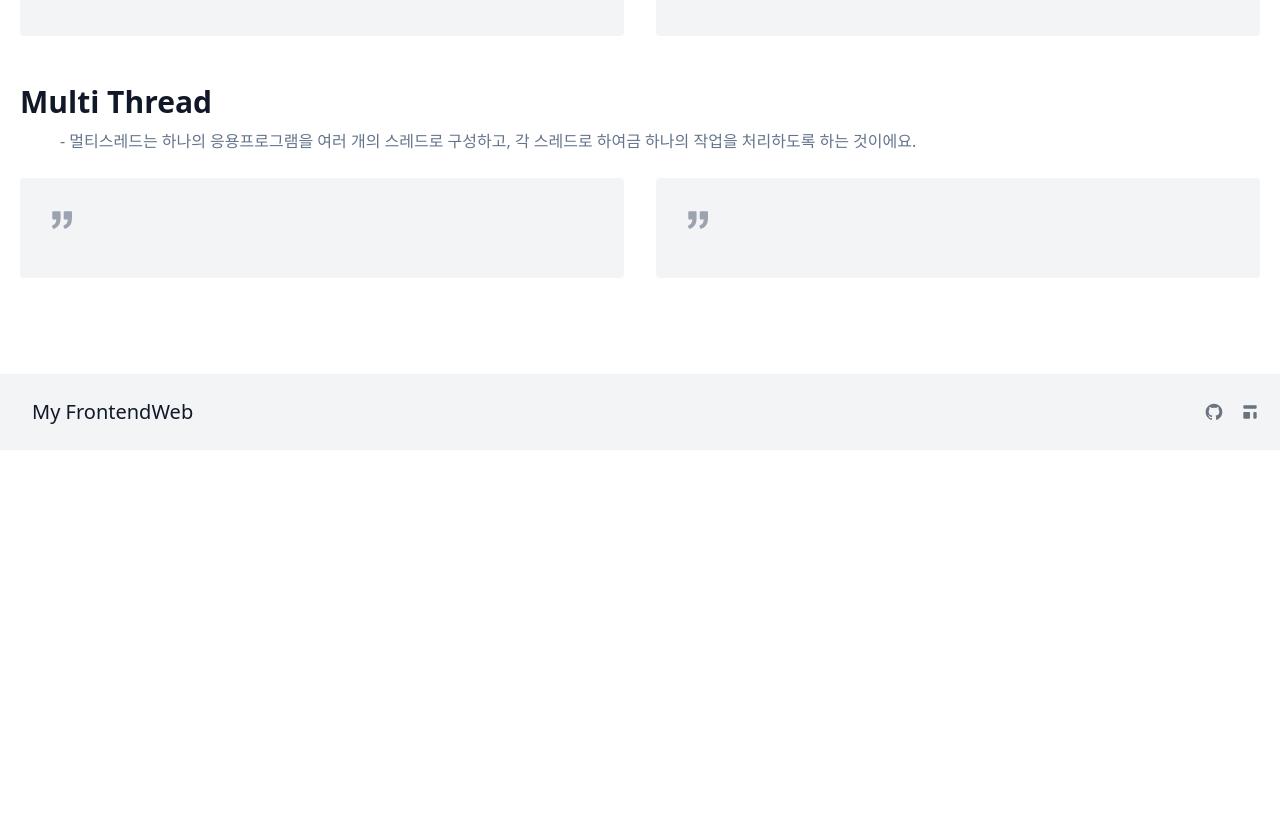
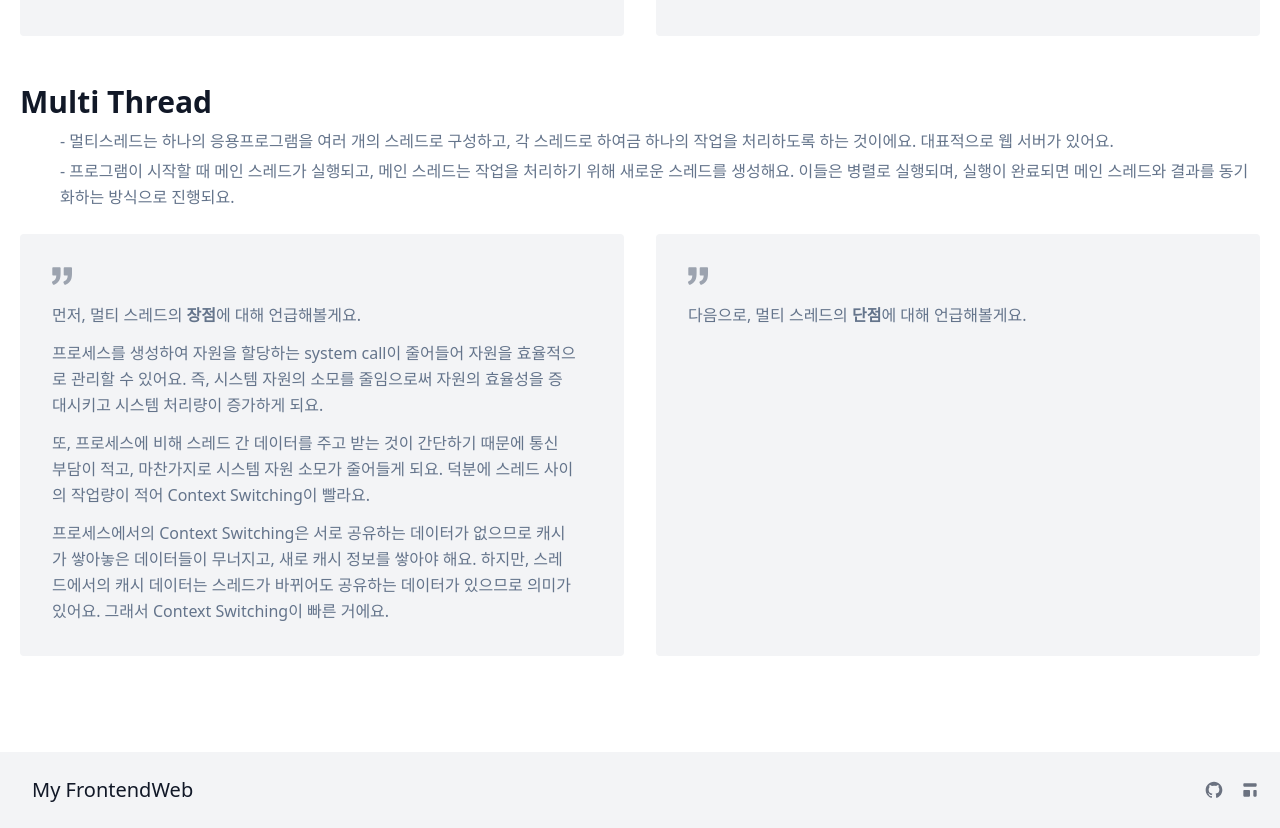
Before and after one commit to Lee-Sang-Beom/nextjs_and_notion, a Next.js app: page /web_basic/process_and_thread in a window 1280 px wide. Shown: the part 3240-4068 px from the top of the page. Before the commit the page ends 3690 px from the top, so only its background shows below. Built offline with nearby package versions, Linux system fonts and the light colour scheme.

Commit message:
add content : Advantages multi thread

```diff
--- a/pages/web_basic/process_and_thread.tsx
+++ b/pages/web_basic/process_and_thread.tsx
@@ -282,7 +282,7 @@ export default function Process_and_Thread() {
                                             <path d="M925.036 57.197h-304c-27.6 0-50 22.4-50 50v304c0 27.601 22.4 50 50 50h145.5c-1.9 79.601-20.4 143.3-55.4 191.2-27.6 37.8-69.399 69.1-125.3 93.8-25.7 11.3-36.8 41.7-24.8 67.101l36 76c11.6 24.399 40.3 35.1 65.1 24.399 66.2-28.6 122.101-64.8 167.7-108.8 55.601-53.7 93.7-114.3 114.3-181.9 20.601-67.6 30.9-159.8 30.9-276.8v-239c0-27.599-22.401-50-50-50zM106.036 913.497c65.4-28.5 121-64.699 166.9-108.6 56.1-53.7 94.4-114.1 115-181.2 20.6-67.1 30.899-159.6 30.899-277.5v-239c0-27.6-22.399-50-50-50h-304c-27.6 0-50 22.4-50 50v304c0 27.601 22.4 50 50 50h145.5c-1.9 79.601-20.4 143.3-55.4 191.2-27.6 37.8-69.4 69.1-125.3 93.8-25.7 11.3-36.8 41.7-24.8 67.101l35.9 75.8c11.601 24.399 40.501 35.2 65.301 24.399z"></path>
                                         </svg>
 
-                                        <p className="leading-relaxed mb-3 dark:text-slate-700">
+                                        <p className="leading-relaxed mb-3 dark:text-slate-700" title="캐시 : CPU와 메인메모리 사이에 위치하며 CPU에서 한번 이상 읽어들인 메모리의 데이터를 저장하고 있다가, CPU가 다시 그 메모리에 저장된 데이터를 요구할 때, 메인메모리를 통하지 않고 데이터를 전달해 주는 용도">
                                             <strong>{`Context Switching`}</strong>{`발생 시, 캐시 메모리 초기화 등의 무거운 작업들을 동반하여 비용과 시간이 많이 소모되는 오버헤드가 발생할 수 있어요.
                                              Context Switching은 CPU가 한 번에 하나의 프로세스만 실행 가능하기 때문에 등장한 개념이에요.`}
                                         </p>
@@ -306,8 +306,11 @@ export default function Process_and_Thread() {
                         {/* 멀티 스레드 */}
                         <div className="mb-12">
                             <h1 className="text-3xl font-bold title-font text-gray-900 mt-6 mb-2 ">Multi Thread</h1>
+                            <p className="sm:w-full leading-relaxed text-base sm:pl-10 pl-0 mt-1">
+                                {`- 멀티스레드는 하나의 응용프로그램을 여러 개의 스레드로 구성하고, 각 스레드로 하여금 하나의 작업을 처리하도록 하는 것이에요. 대표적으로 웹 서버가 있어요.`}
+                            </p>
                             <p className="sm:w-full leading-relaxed text-base sm:pl-10 pl-0 mt-1 mb-6">
-                                {`- 멀티스레드는 하나의 응용프로그램을 여러 개의 스레드로 구성하고, 각 스레드로 하여금 하나의 작업을 처리하도록 하는 것이에요.`}
+                                {`- 프로그램이 시작할 때 메인 스레드가 실행되고, 메인 스레드는 작업을 처리하기 위해 새로운 스레드를 생성해요. 이들은 병렬로 실행되며, 실행이 완료되면 메인 스레드와 결과를 동기화하는 방식으로 진행되요.`}
                             </p>
                             <div className="flex flex-wrap -m-4">
                                 <div className="p-4 md:w-1/2 w-full">
@@ -316,12 +319,17 @@ export default function Process_and_Thread() {
                                             <path d="M925.036 57.197h-304c-27.6 0-50 22.4-50 50v304c0 27.601 22.4 50 50 50h145.5c-1.9 79.601-20.4 143.3-55.4 191.2-27.6 37.8-69.399 69.1-125.3 93.8-25.7 11.3-36.8 41.7-24.8 67.101l36 76c11.6 24.399 40.3 35.1 65.1 24.399 66.2-28.6 122.101-64.8 167.7-108.8 55.601-53.7 93.7-114.3 114.3-181.9 20.601-67.6 30.9-159.8 30.9-276.8v-239c0-27.599-22.401-50-50-50zM106.036 913.497c65.4-28.5 121-64.699 166.9-108.6 56.1-53.7 94.4-114.1 115-181.2 20.6-67.1 30.899-159.6 30.899-277.5v-239c0-27.6-22.399-50-50-50h-304c-27.6 0-50 22.4-50 50v304c0 27.601 22.4 50 50 50h145.5c-1.9 79.601-20.4 143.3-55.4 191.2-27.6 37.8-69.4 69.1-125.3 93.8-25.7 11.3-36.8 41.7-24.8 67.101l35.9 75.8c11.601 24.399 40.501 35.2 65.301 24.399z"></path>
                                         </svg>
                                         <p className="leading-relaxed mb-3 dark:text-slate-700">
-                                            {``}
+                                            {`먼저, 멀티 스레드의 `}<strong>{`장점`}</strong>{`에 대해 언급해볼게요.`}
+                                        </p>
+                                        <p className="leading-relaxed mb-3 dark:text-slate-700">
+                                            {`프로세스를 생성하여 자원을 할당하는 system call이 줄어들어 자원을 효율적으로 관리할 수 있어요. 즉, 시스템 자원의 소모를 줄임으로써 자원의 효율성을 증대시키고 시스템 처리량이 증가하게 되요. `}
                                             </p>
                                         <p className="leading-relaxed mb-3 dark:text-slate-700">
-                                            {``}
+                                            {`또, 프로세스에 비해 스레드 간 데이터를 주고 받는 것이 간단하기 때문에 통신 부담이 적고, 마찬가지로 시스템 자원 소모가 줄어들게 되요. 덕분에 스레드 사이의 작업량이 적어 Context Switching이 빨라요.`}
                                         </p>
                                         <p className="leading-relaxed dark:text-slate-700">
+                                            {`프로세스에서의 Context Switching은 서로 공유하는 데이터가 없으므로 캐시가 쌓아놓은 데이터들이 무너지고, 새로 캐시 정보를 쌓아야 해요.
+                                            하지만, 스레드에서의 캐시 데이터는 스레드가 바뀌어도 공유하는 데이터가 있으므로 의미가 있어요. 그래서 Context Switching이 빠른 거에요.`}
                                         </p>
                                     </div>
                                 </div>
@@ -331,8 +339,8 @@ export default function Process_and_Thread() {
                                             <path d="M925.036 57.197h-304c-27.6 0-50 22.4-50 50v304c0 27.601 22.4 50 50 50h145.5c-1.9 79.601-20.4 143.3-55.4 191.2-27.6 37.8-69.399 69.1-125.3 93.8-25.7 11.3-36.8 41.7-24.8 67.101l36 76c11.6 24.399 40.3 35.1 65.1 24.399 66.2-28.6 122.101-64.8 167.7-108.8 55.601-53.7 93.7-114.3 114.3-181.9 20.601-67.6 30.9-159.8 30.9-276.8v-239c0-27.599-22.401-50-50-50zM106.036 913.497c65.4-28.5 121-64.699 166.9-108.6 56.1-53.7 94.4-114.1 115-181.2 20.6-67.1 30.899-159.6 30.899-277.5v-239c0-27.6-22.399-50-50-50h-304c-27.6 0-50 22.4-50 50v304c0 27.601 22.4 50 50 50h145.5c-1.9 79.601-20.4 143.3-55.4 191.2-27.6 37.8-69.4 69.1-125.3 93.8-25.7 11.3-36.8 41.7-24.8 67.101l35.9 75.8c11.601 24.399 40.501 35.2 65.301 24.399z"></path>
                                         </svg>
                                         <p className="leading-relaxed mb-3 dark:text-slate-700">
-                                            {``}
-                                            </p>
+                                            {`다음으로, 멀티 스레드의 `}<strong>{`단점`}</strong>{`에 대해 언급해볼게요.`}
+                                        </p>
                                         <p className="leading-relaxed mb-3 dark:text-slate-700">
                                             {``}
                                         </p>
```
